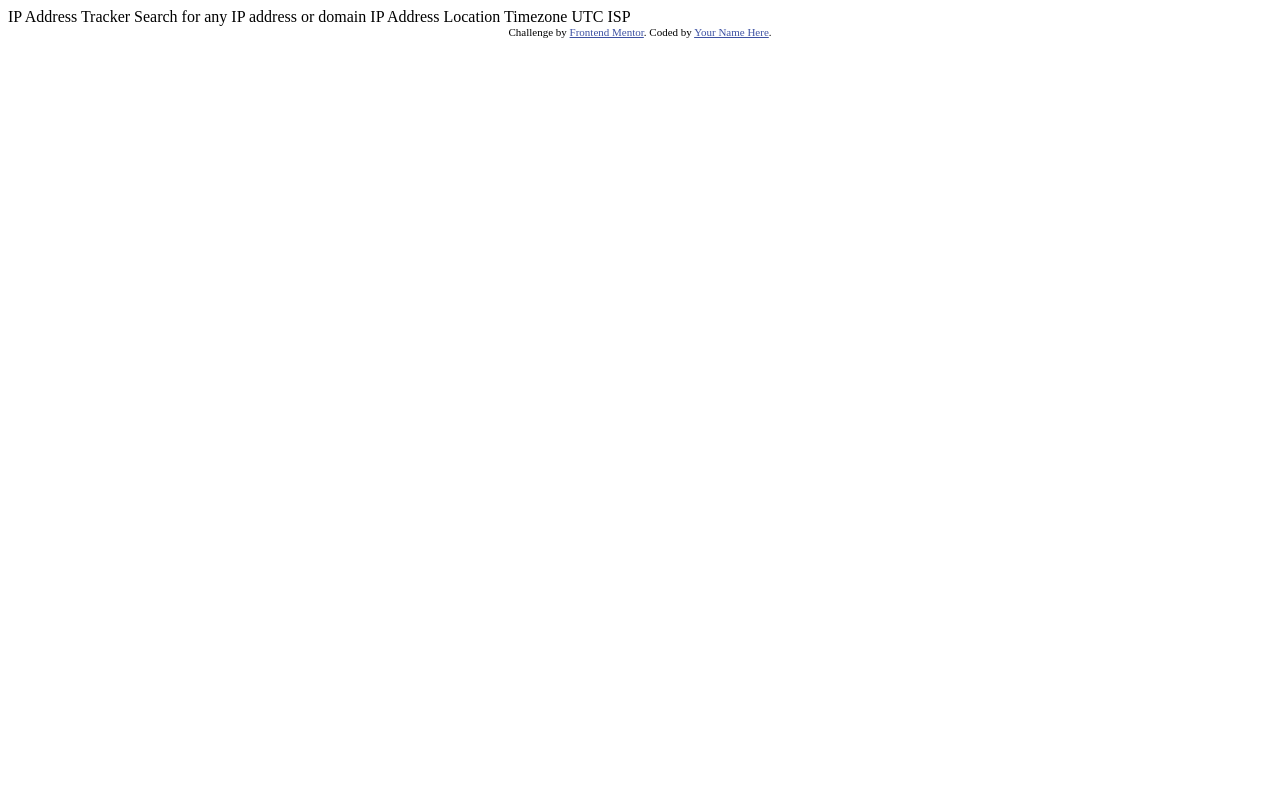
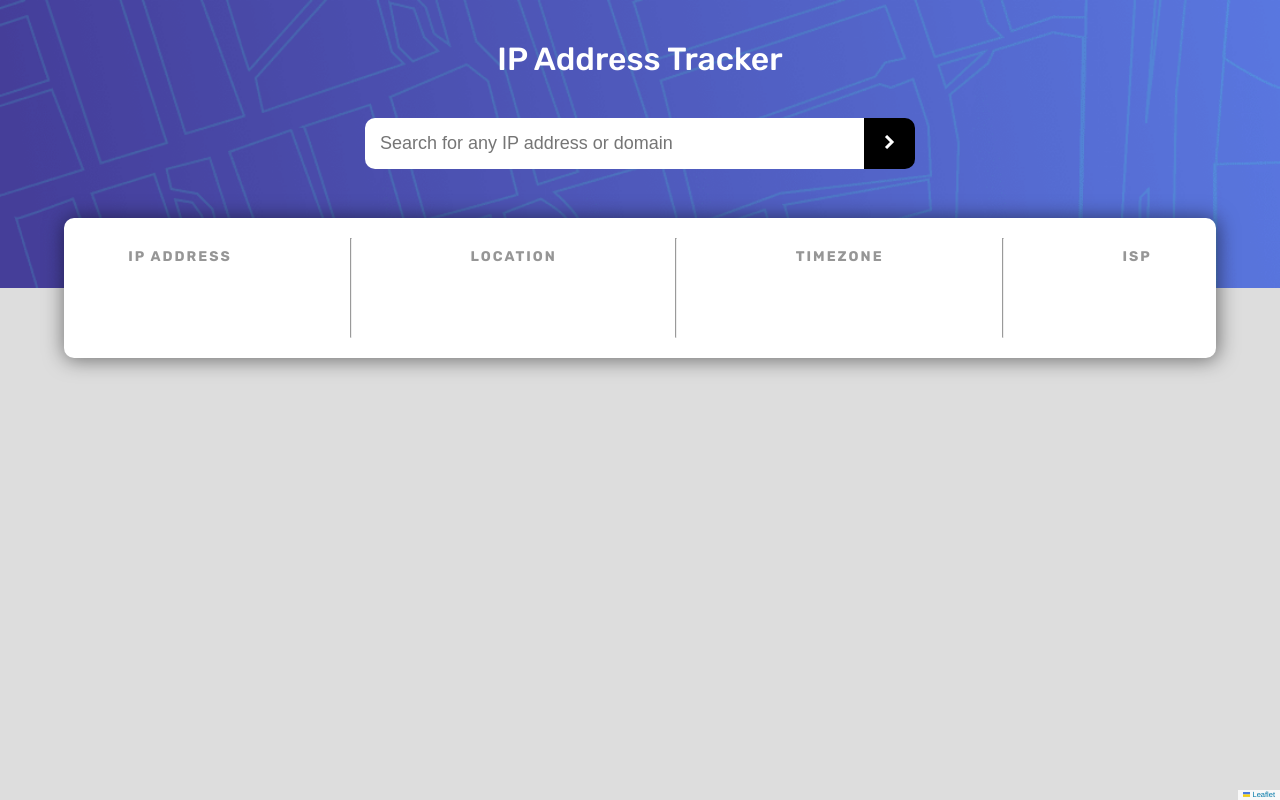
Before and after one commit to Carlosgnx/ip-address-tracker, a plain HTML site: page index.html in a window 1280 px wide. Drawn offline with nearby package versions, Linux system fonts and the light colour scheme; no server answers.

Commit message:
challenge completed

```diff
--- a/index.html
+++ b/index.html
@@ -1,34 +1,58 @@
 <!DOCTYPE html>
-<html lang="en">
+<html lang="es">
+
 <head>
   <meta charset="UTF-8">
-  <meta name="viewport" content="width=device-width, initial-scale=1.0"> <!-- displays site properly based on user's device -->
+  <meta name="viewport" content="width=device-width, initial-scale=1.0">
+  <link rel="icon" type="image/png" sizes="32x32" href="./images/favicon-32x32.png">
+  <title>Frontend Mentor | IP Address Tracker</title>
+  <link rel="stylesheet" href="styles.css">
+  <link rel="preconnect" href="https://fonts.googleapis.com">
+  <link rel="preconnect" href="https://fonts.gstatic.com" crossorigin>
+  <link href="https://fonts.googleapis.com/css2?family=Rubik:wght@400;500;700&display=swap" rel="stylesheet">
+  <link rel="stylesheet" href="https://unpkg.com/leaflet@1.8.0/dist/leaflet.css"
+    integrity="sha512-hoalWLoI8r4UszCkZ5kL8vayOGVae1oxXe/2A4AO6J9+580uKHDO3JdHb7NzwwzK5xr/Fs0W40kiNHxM9vyTtQ=="
+    crossorigin="" />
+</head>
 
-  <link rel="icon" type="image/png" sizes="32x32" href="./images/favicon-32x32.png">
+<body>
+  <header>
+    <h1>IP Address Tracker</h1>
+    <div class="header__input-box" v>
+      <input class="header__input" placeholder="Search for any IP address or domain" type="text">
+      <button onclick="search()" type="button">
+        <img src="./images/icon-arrow.svg" alt="">
+      </button>
+    </div>
+    <div class="header__info">
+      <div>
+        <p class="header__info-title">IP ADDRESS</p>
+        <p class="header__info-text --ip"></p>
+      </div>
+      <hr>
+      <div>
+        <p class="header__info-title">LOCATION</p>
+        <p class="header__info-text --location"></p>
+      </div>
+      <hr>
+      <div>
+        <p class="header__info-title">TIMEZONE</p>
+        <p class="header__info-text --timezone"></p>
+      </div>
+      <hr>
+      <div>
+        <p class="header__info-title">ISP</p>
+        <p class="header__info-text --isp"></p>
+      </div>
+    </div>
+  </header>
+  <main id="map">
 
-  <title>Frontend Mentor | IP Address Tracker</title>
+  </main>
+  <script src="https://unpkg.com/leaflet@1.8.0/dist/leaflet.js"
+    integrity="sha512-BB3hKbKWOc9Ez/TAwyWxNXeoV9c1v6FIeYiBieIWkpLjauysF18NzgR1MBNBXf8/KABdlkX68nAhlwcDFLGPCQ=="
+    crossorigin=""></script>
+  <script src="main.js"></script>
+</body>
 
-  <!-- Feel free to remove these styles or customise in your own stylesheet 👍 -->
-  <style>
-    .attribution { font-size: 11px; text-align: center; }
-    .attribution a { color: hsl(228, 45%, 44%); }
-  </style>
-</head>
-<body>
-
-  IP Address Tracker
-
-  Search for any IP address or domain
-
-  IP Address
-  Location
-  Timezone
-    UTC <!-- add offset value dynamically using the API -->
-  ISP
-
-  <div class="attribution">
-    Challenge by <a href="https://www.frontendmentor.io?ref=challenge" target="_blank">Frontend Mentor</a>.
-    Coded by <a href="#">Your Name Here</a>.
-  </div>
-</body>
 </html>
--- /dev/null
+++ b/main.js
@@ -0,0 +1,50 @@
+'use strict'
+//Elements
+const ipElem = document.getElementsByClassName('--ip')[0]
+const locationElem = document.getElementsByClassName('--location')[0]
+const timezoneElem = document.getElementsByClassName('--timezone')[0]
+const ispElem = document.getElementsByClassName('--isp')[0]
+const inputElem = document.getElementsByClassName('header__input')[0]
+
+//Variables
+const apiKey = 'at_1YHwLHm6CIuPnmEp5B6VUTt5cZrcK'
+let ip = ''
+let map = L.map('map', { zoomControl: false });
+let marker;
+//Functions
+
+async function getAndDisplayData(ip) {
+    await fetch(`https://geo.ipify.org/api/v2/country,city?apiKey=${apiKey}&ipAddress=${ip}`)
+        .then((response) => {
+            if (response.ok) {
+                return response.json();
+            }
+            inputElem.value = ''
+            inputElem.placeholder = 'Please enter a valid address'
+        })
+        .then(data => {
+            ipElem.innerText = data.ip
+            locationElem.innerText = `${data.location.city}, ${data.location.region} ${data.location.postalCode}`
+            timezoneElem.innerText = data.location.timezone
+            ispElem.innerText = data.isp
+            displayMap(data.location.lat, data.location.lng)
+        })
+        .catch((error) => {
+            console.log(error)
+        });
+}
+function search() {
+    ip = inputElem.value
+    getAndDisplayData(ip)
+}
+function displayMap(lat, lng) {
+    map.setView([lat, lng], 13);
+    marker = L.marker([lat, lng]).addTo(map);
+    L.tileLayer('https://{s}.tile.openstreetmap.org/{z}/{x}/{y}.png', {
+        maxZoom: 19,
+        attribution: '© OpenStreetMap'
+    }).addTo(map);
+}
+
+//onInit
+getAndDisplayData('')
--- /dev/null
+++ b/styles.css
@@ -0,0 +1,148 @@
+* {
+  padding: 0;
+  margin: 0;
+  box-sizing: border-box;
+}
+html {
+  font-size: 62.5%;
+  font-family: "Rubik", sans-serif;
+}
+:root {
+  --very-dark-gray: hsl(0, 0%, 17%);
+  --dark-gray: hsl(0, 0%, 59%);
+}
+body {
+  display: flex;
+  min-height: 100vh;
+  flex-direction: column;
+  font-size: 1.6rem;
+}
+/*Header*/
+header {
+  position: relative;
+  display: flex;
+  flex-direction: column;
+  align-items: center;
+  background-image: url(./images/pattern-bg.png);
+  background-repeat: no-repeat;
+  background-size: cover;
+  min-height: 36vh;
+}
+header h1 {
+  color: white;
+  font-weight: 500;
+  font-size: 2.6rem;
+  margin-top: 2rem;
+}
+.header__input-box {
+  display: flex;
+  margin: 1rem 0;
+  justify-content: stretch;
+  width: 90%;
+  max-width: 55rem;
+}
+.header__input {
+  width: 100%;
+  border: none;
+  outline: none;
+  font-size: 1.8rem;
+  padding: 1.5rem;
+  border-bottom-left-radius: 1rem;
+  border-top-left-radius: 1rem;
+}
+.header__input-box button {
+  cursor: pointer;
+  font-size: 1.8rem;
+  padding: 1.5rem 2rem;
+  border: none;
+  background-color: black;
+  border-top-right-radius: 1rem;
+  border-bottom-right-radius: 1rem;
+}
+.header__input-box button:hover {
+  background-color: var(--very-dark-gray);
+}
+.header__info {
+  z-index: 1;
+  position: absolute;
+  display: flex;
+  flex-direction: column;
+  align-items: center;
+  text-align: center;
+  width: 90%;
+  max-width: 120rem;
+  background-color: white;
+  bottom: 0;
+  transform: translate(0, 50%);
+  border-radius: 1rem;
+  padding: 2rem 0;
+  box-shadow: 0.1rem 0.1rem 2rem 0.1rem rgba(0, 0, 0, 0.5);
+}
+.header__info > div {
+  padding: 1rem;
+}
+.header__info-title {
+  margin-bottom: 0.5rem;
+  color: var(--dark-gray);
+  font-weight: 700;
+  font-size: 1rem;
+  letter-spacing: 0.2rem;
+}
+.header__info-text {
+  font-weight: 500;
+  font-size: 1.8rem;
+}
+/*end of Header*/
+
+/*Main content*/
+#map {
+  z-index: 0;
+  flex: 1;
+}
+/*end of Main content*/
+
+/*960px*/
+@media screen and (min-width: 60em) {
+  .header__info {
+    flex-direction: row;
+    align-items: flex-start;
+    justify-content: space-around;
+    text-align: start;
+  }
+  .header__info > div {
+    min-height: 10rem;
+    max-height: 10rem;
+    max-width: 30rem;
+    overflow: hidden;
+  }
+  .header__info > hr {
+    height: 10rem;
+  }
+  header h1 {
+    margin-top: 4rem;
+  }
+  .header__input-box {
+    margin-top: 4rem;
+  }
+}
+/*1024px*/
+@media screen and (min-width: 64em) {
+  .header__info-text {
+    font-size: 2rem;
+  }
+  header h1 {
+    font-size: 3.2rem;
+  }
+}
+
+/*1240px*/
+@media screen and (min-width: 77.5em) {
+  .header__info-title {
+    font-size: 1.4rem;
+  }
+  .header__info-text {
+    font-size: 3rem;
+    text-overflow: ellipsis;
+    overflow: hidden;
+  }
+}
```
